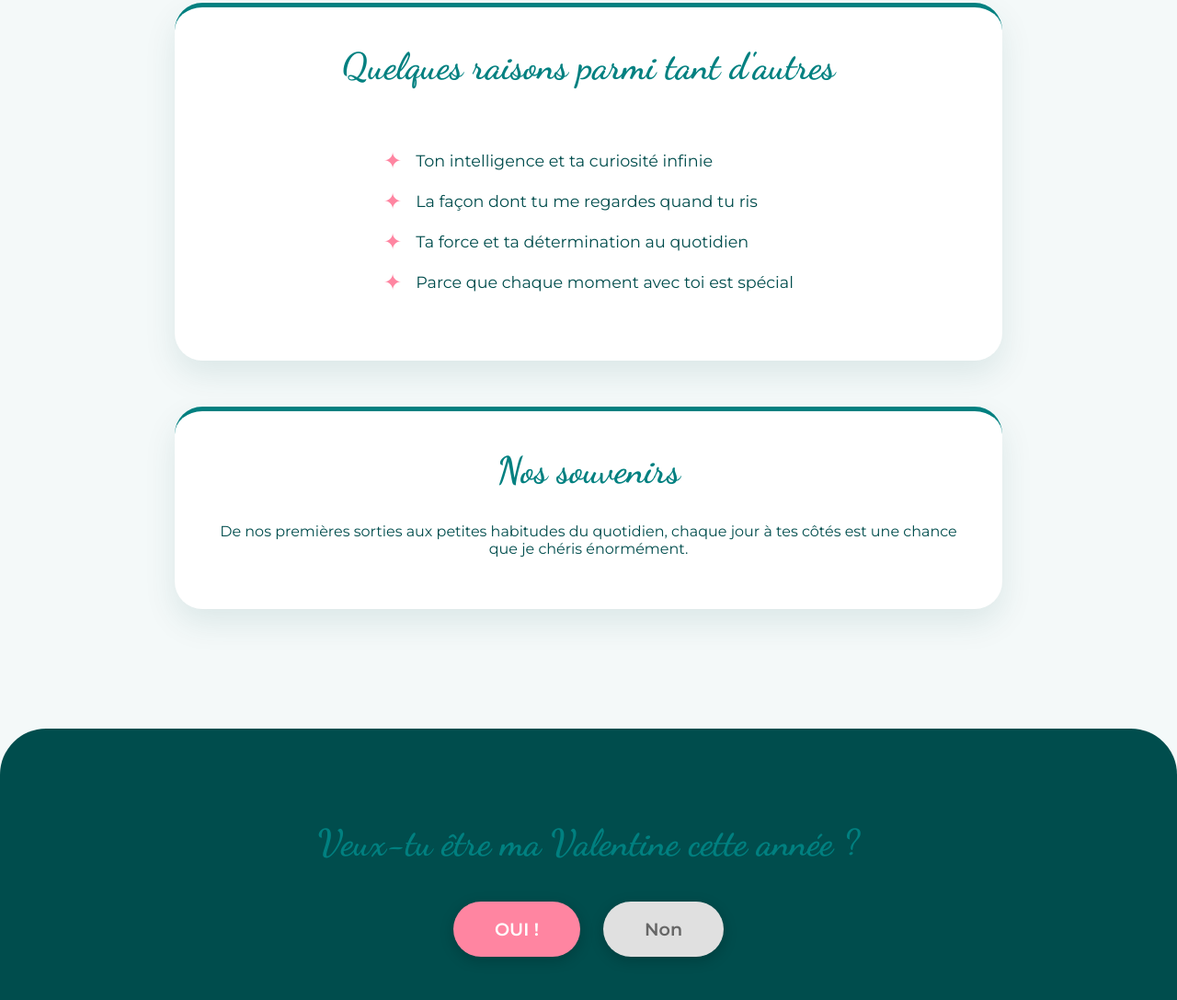
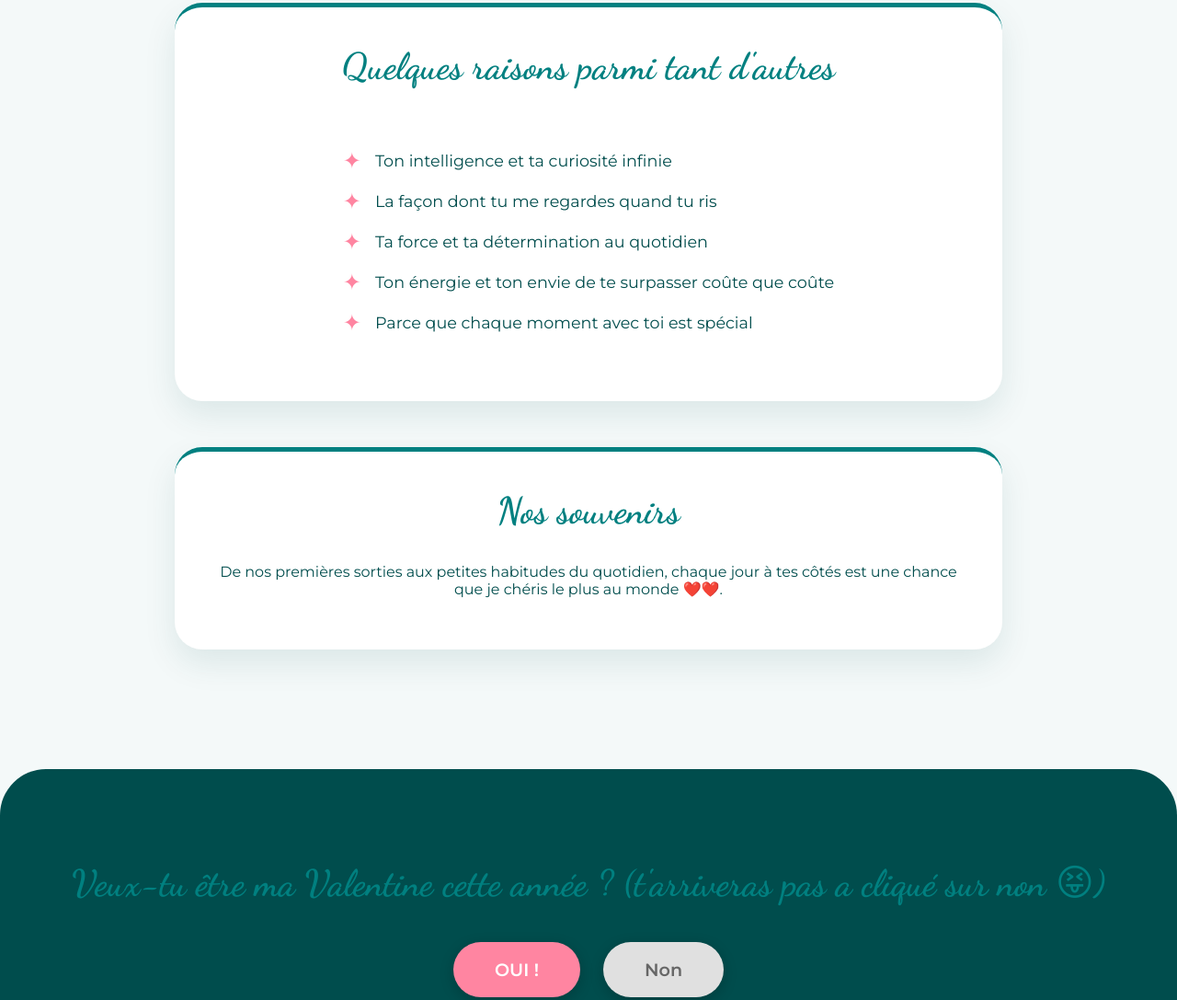
Before and after one commit to cyborg086/Saint-Valentin, a plain HTML site: page index.html in a window 1280 px wide. Shown: the part 917-2004 px from the top of the page at 92% size. Drawn offline with Linux system fonts and the light colour scheme.

Commit message:
Add files via upload

```diff
--- a/index.html
+++ b/index.html
@@ -227,19 +227,20 @@
                 <li>Ton intelligence et ta curiosité infinie</li>
                 <li>La façon dont tu me regardes quand tu ris</li>
                 <li>Ta force et ta détermination au quotidien</li>
+                <li>Ton énergie et ton envie de te surpasser coûte que coûte</li>
                 <li>Parce que chaque moment avec toi est spécial</li>
             </ul>
         </div>
 
         <div class="card">
             <h2>Nos souvenirs</h2>
-            <p>De nos premières sorties aux petites habitudes du quotidien, chaque jour à tes côtés est une chance que je chéris énormément.</p>
+            <p>De nos premières sorties aux petites habitudes du quotidien, chaque jour à tes côtés est une chance que je chéris le plus au monde ❤️❤️.</p>
         </div>
     </div>
 
     <section class="valentine-invite">
         <div id="question-ui">
-            <h2>Veux-tu être ma Valentine cette année ?</h2>
+            <h2>Veux-tu être ma Valentine cette année ? (t'arriveras pas a cliqué sur non 😝)</h2>
             <div class="btn-group">
                 <button class="btn" id="btn-oui" onclick="acceptInvitation()">OUI !</button>
                 <button class="btn" id="btn-non">Non</button>
```
